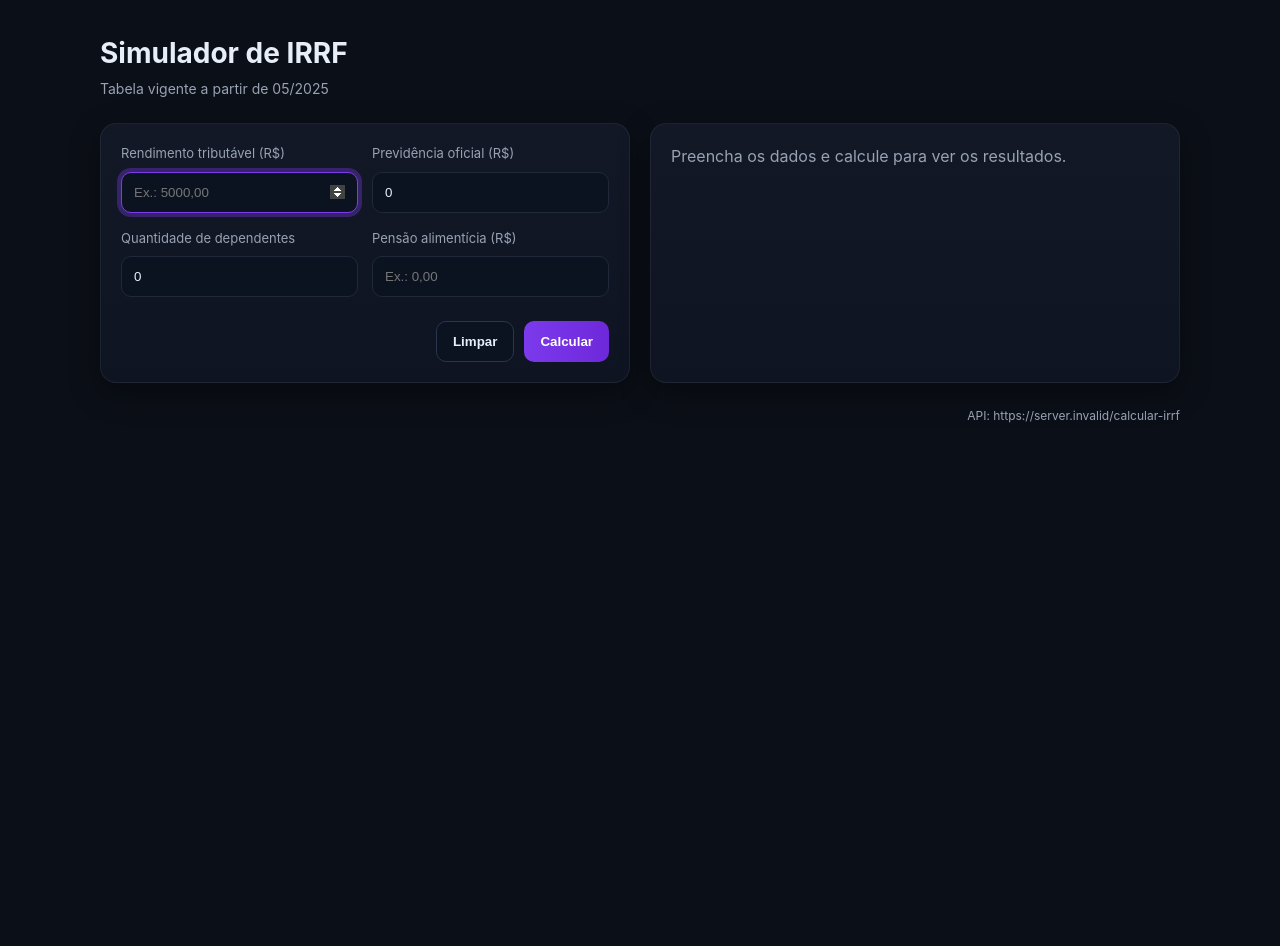
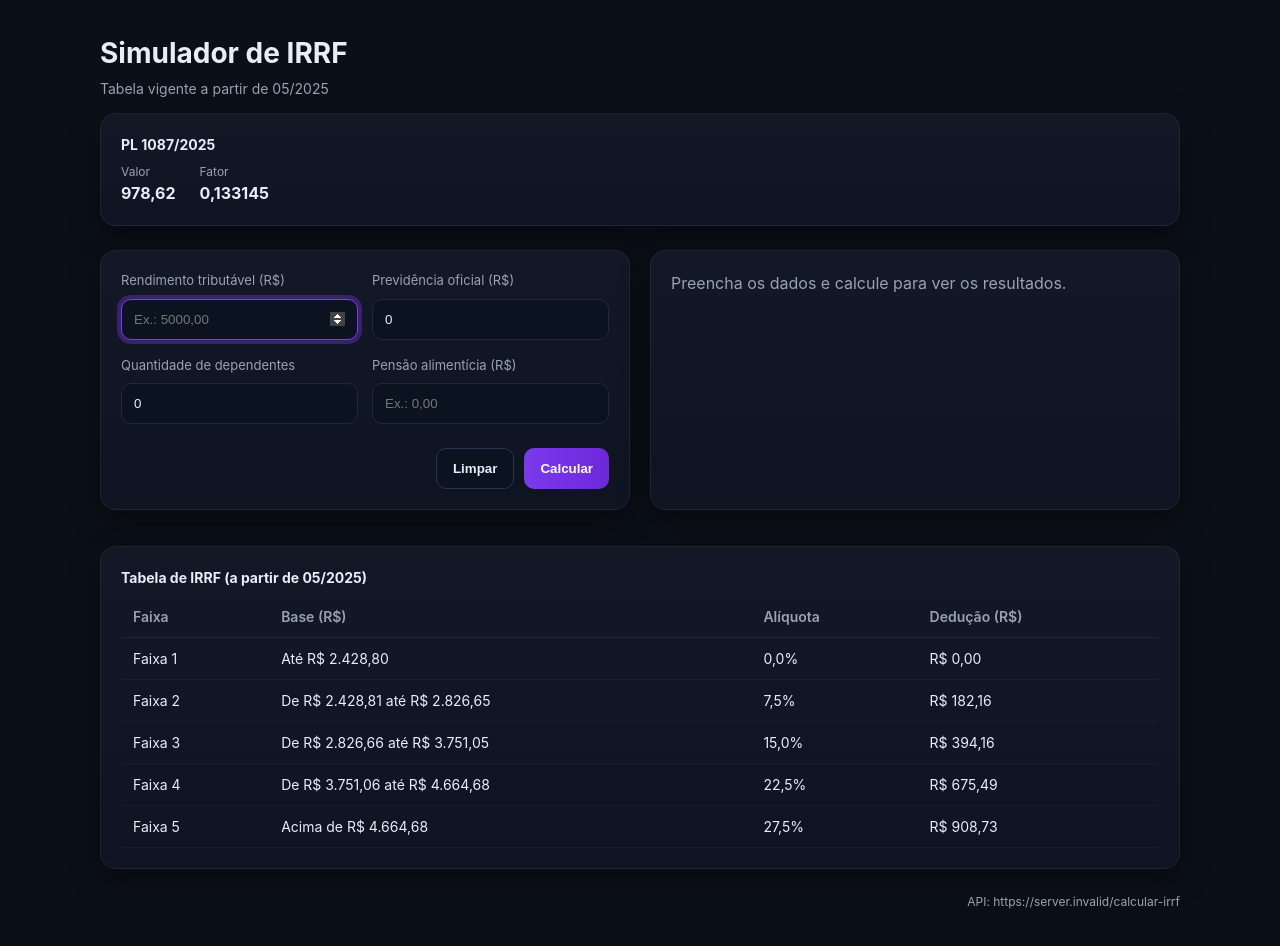
Before and after one commit to ewandrotab/calculadora-irrf, a React (Vite) app in the folder frontend/: page / in a window 1280 px wide. Shown: the top 946 px of the page. Before the commit the page ends 800 px from the top, so only its background shows below. Built offline with nearby package versions, Linux system fonts and the light colour scheme; no server answers.

Commit message:
Mudando a regra do calculo da redução da PL

```diff
--- a/frontend/src/App.css
+++ b/frontend/src/App.css
@@ -38,6 +38,13 @@
   color: var(--muted);
   font-size: 14px;
 }
+
+.info-card { margin-top: 10px; padding: 14px; }
+.info-title { font-weight: 700; font-size: 14px; margin-bottom: 8px; color: var(--text); }
+.info-grid { display: grid; grid-template-columns: repeat(2, max-content); gap: 12px 24px; }
+.info-item { display: flex; flex-direction: column; }
+.info-label { color: var(--muted); font-size: 12px; }
+.info-value { font-size: 16px; font-weight: 700; }
 
 .layout {
   display: grid;
@@ -147,3 +154,24 @@
   .actions { grid-column: span 1; justify-content: stretch; }
   .actions .btn { flex: 1; }
 }
+
+/* Tabela IRRF */
+.table-card { margin-top: 12px; }
+.table-wrap { overflow: auto; }
+.data-table {
+  width: 100%;
+  border-collapse: collapse;
+  font-size: 14px;
+}
+.data-table thead th {
+  text-align: left;
+  color: var(--muted);
+  font-weight: 600;
+  padding: 10px 12px;
+  border-bottom: 1px solid rgba(255,255,255,.06);
+}
+.data-table tbody td {
+  padding: 10px 12px;
+  border-bottom: 1px solid rgba(255,255,255,.04);
+}
+.data-table tbody tr:hover { background: rgba(255,255,255,.02); }
--- a/frontend/src/App.jsx
+++ b/frontend/src/App.jsx
@@ -113,6 +113,19 @@ function App() {
       <header className="header">
         <h1>Simulador de IRRF</h1>
         <p className="subtitle">Tabela vigente a partir de 05/2025</p>
+        <div className="card info-card">
+          <div className="info-title">PL 1087/2025</div>
+          <div className="info-grid">
+            <div className="info-item">
+              <span className="info-label">Valor</span>
+              <span className="info-value">978,62</span>
+            </div>
+            <div className="info-item">
+              <span className="info-label">Fator</span>
+              <span className="info-value">0,133145</span>
+            </div>
+          </div>
+        </div>
       </header>
 
       <div className="layout">
@@ -226,6 +239,11 @@ function App() {
         </section>
       </div>
 
+      <section className="card table-card">
+        <div className="info-title">Tabela de IRRF (a partir de 05/2025)</div>
+        <IRRFTabela />
+      </section>
+
       <footer className="footer">API: {API_BASE}/calcular-irrf</footer>
     </div>
   )
@@ -248,4 +266,42 @@ function ResultItem({ label, value, format, emphasis }) {
   )
 }
 
+function formatPercent(value) {
+  return `${Number(value).toLocaleString('pt-BR', { minimumFractionDigits: 1, maximumFractionDigits: 1 })}%`
+}
+
+function IRRFTabela() {
+  const rows = [
+    { faixa: 'Faixa 1', base: 'Até R$ 2.428,80', aliquota: 0.0, deducao: 0.0 },
+    { faixa: 'Faixa 2', base: 'De R$ 2.428,81 até R$ 2.826,65', aliquota: 7.5, deducao: 182.16 },
+    { faixa: 'Faixa 3', base: 'De R$ 2.826,66 até R$ 3.751,05', aliquota: 15.0, deducao: 394.16 },
+    { faixa: 'Faixa 4', base: 'De R$ 3.751,06 até R$ 4.664,68', aliquota: 22.5, deducao: 675.49 },
+    { faixa: 'Faixa 5', base: 'Acima de R$ 4.664,68', aliquota: 27.5, deducao: 908.73 },
+  ]
+  return (
+    <div className="table-wrap">
+      <table className="data-table">
+        <thead>
+          <tr>
+            <th>Faixa</th>
+            <th>Base (R$)</th>
+            <th>Alíquota</th>
+            <th>Dedução (R$)</th>
+          </tr>
+        </thead>
+        <tbody>
+          {rows.map(r => (
+            <tr key={r.faixa}>
+              <td>{r.faixa}</td>
+              <td>{r.base}</td>
+              <td>{formatPercent(r.aliquota)}</td>
+              <td>{formatCurrency(r.deducao)}</td>
+            </tr>
+          ))}
+        </tbody>
+      </table>
+    </div>
+  )
+}
+
 export default App
```
Also changed, not shown: 1 other file (tests, documents, lock files or other folders).
